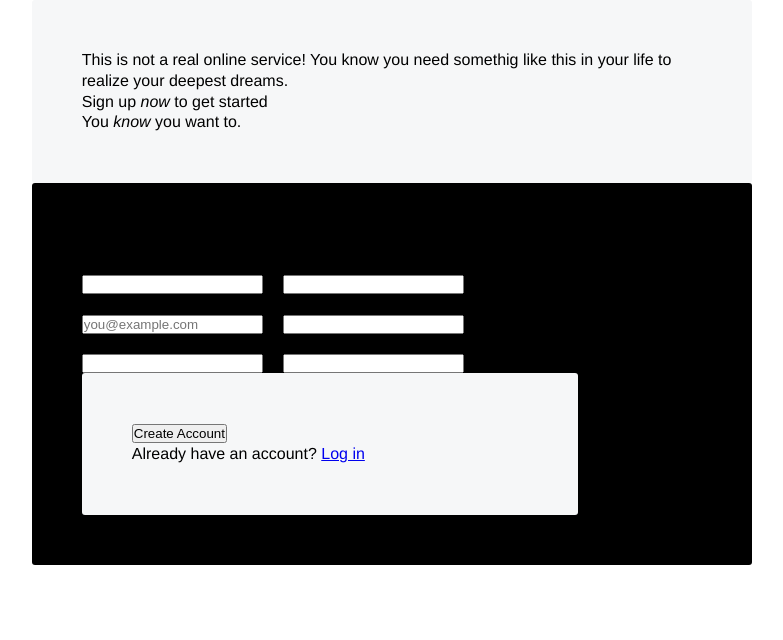
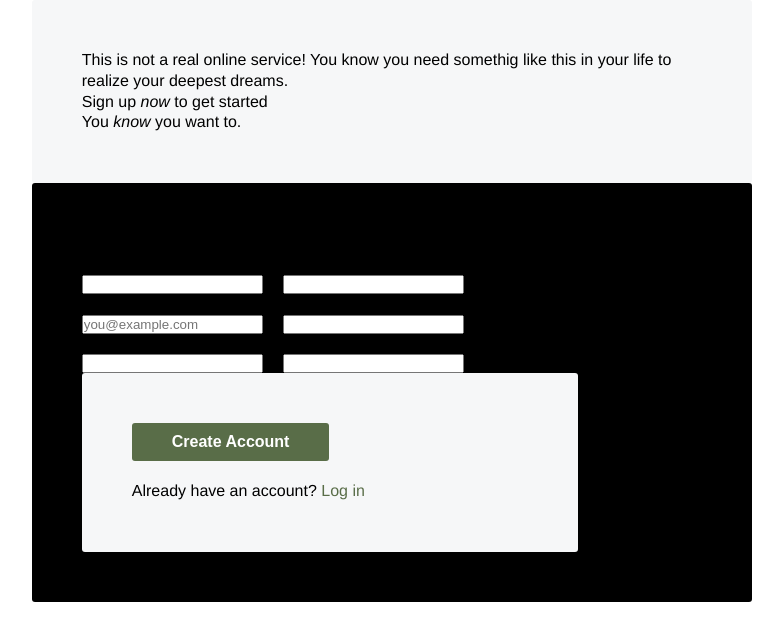
Before and after one commit to still-seeker/sign-up_form, a plain HTML site: page index.html in a window 1280 px wide. Shown: the whole page, without its empty margins (158-941 px from the left). Drawn offline with Linux system fonts and the light colour scheme.

Commit message:
Style the button and lower section

```diff
--- a/styles.css
+++ b/styles.css
@@ -32,11 +32,6 @@ body {
     gap: 20px;
 }
 
-/* .spe {
-  font-size: 30px;
-  margin-bottom: 20px;
-} */
-
 form {
     display: flex;
     gap: 20px;
@@ -46,3 +41,23 @@ form {
     display: flex;
     flex-direction: column;
 }
+
+button {
+  font-size: 16px;
+  font-weight: bold;
+
+  color: #FFFFFF;
+  background-color: #596D48;
+
+  border: none;
+  border-radius: 3px;
+
+  padding: 10px 40px;
+  cursor: pointer;
+  margin-bottom: 20px;
+}
+
+a {
+    text-decoration: none;
+    color: #596D48;
+}
```
